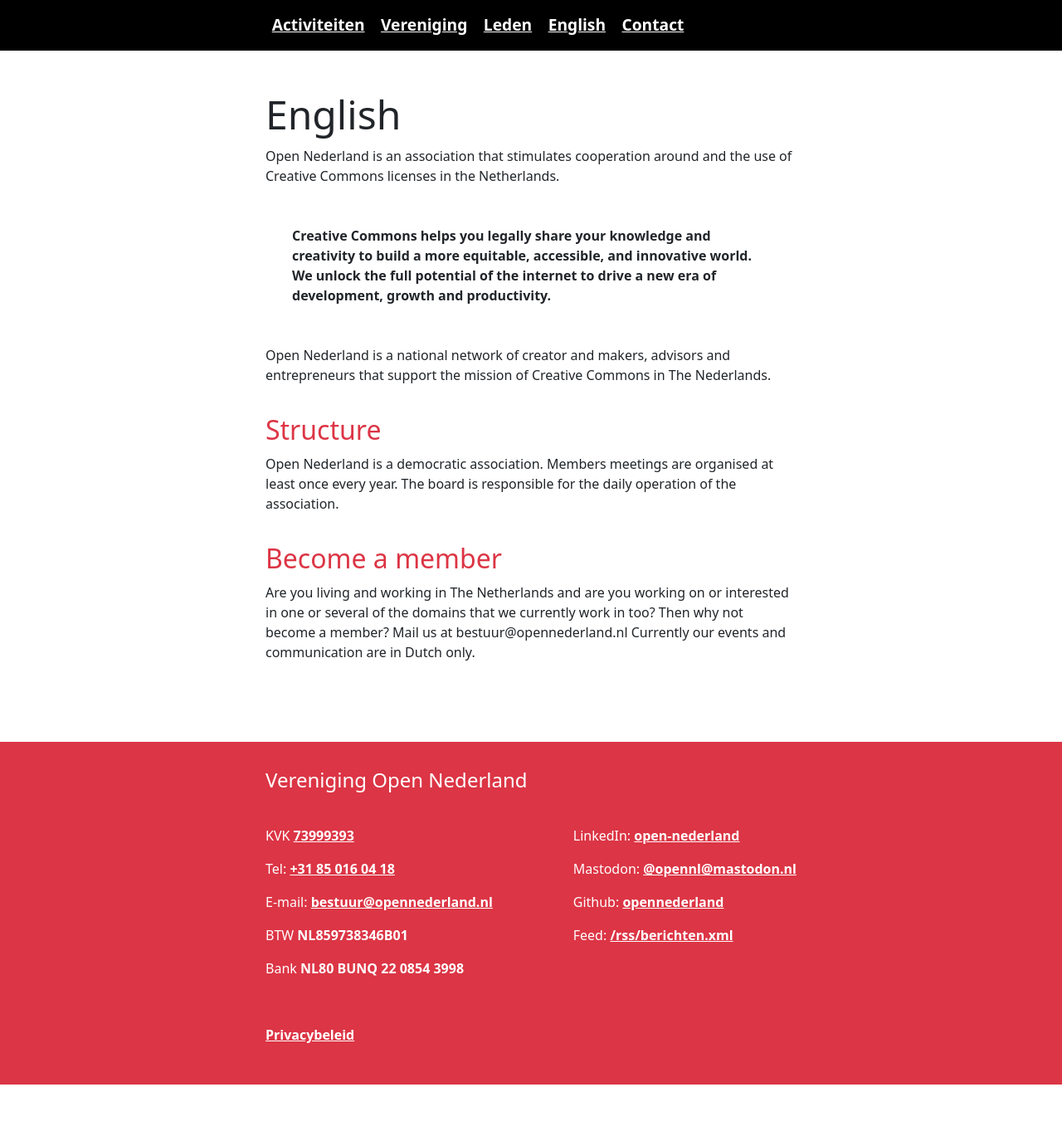
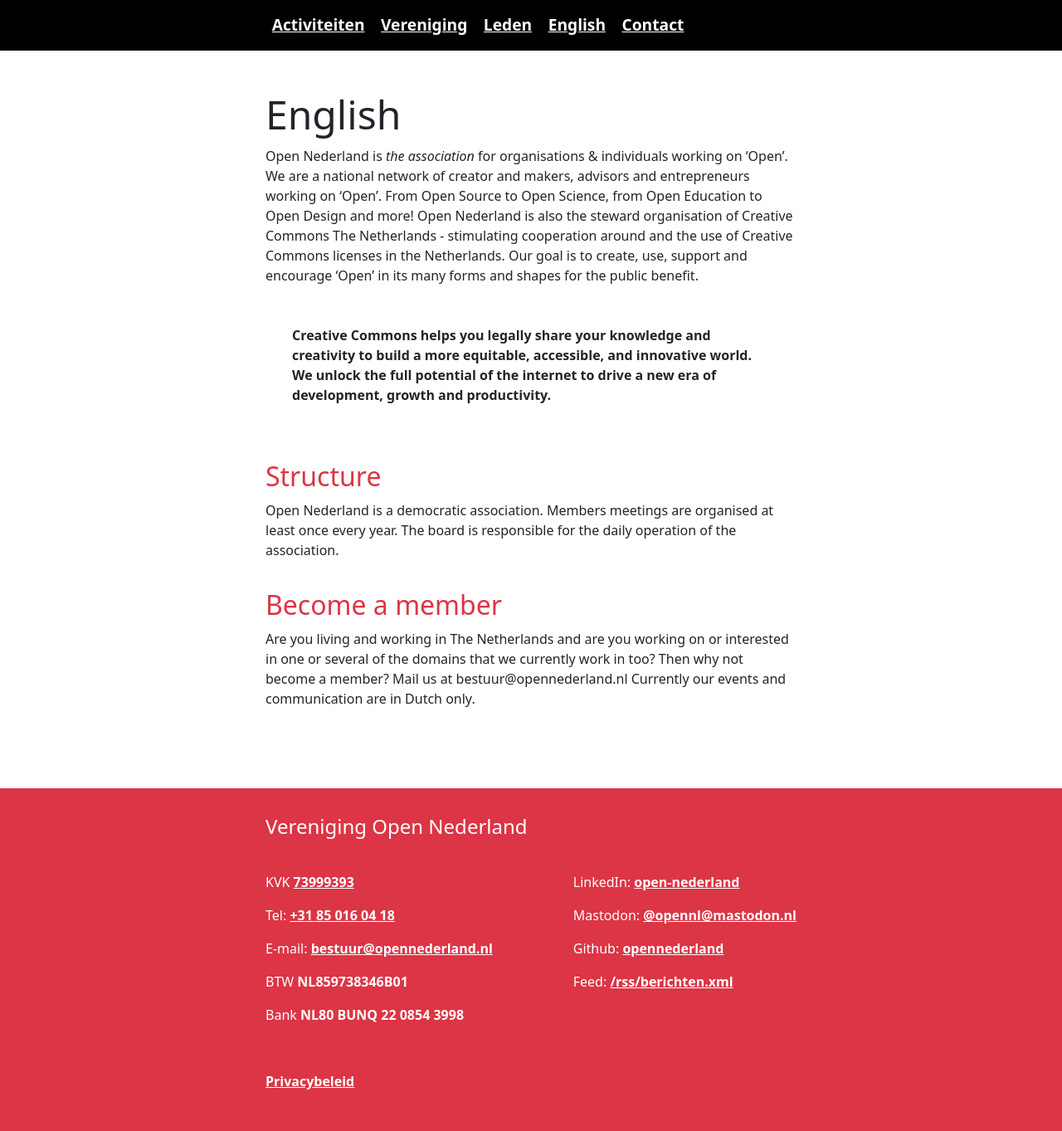
Before and after one commit to opennederland/www.opennederland.nl, a Jekyll site: the page built from pages/english.md, in a window 1280 px wide. Shown: the whole page at 83% size. Built offline with Jekyll 4.4.1, drawn with Linux system fonts in a browser that asks for light colours; before the commit the page ends 1307 px from its top, so only the background shows below that.

Commit message:
Update english.md

```diff
--- a/pages/english.md
+++ b/pages/english.md
@@ -4,11 +4,10 @@
 permalink: /english/
 order: 5
 ---
-Open Nederland is an association that stimulates cooperation around and the use of Creative Commons licenses in the Netherlands.
+Open Nederland is <em>the association</em> for organisations & individuals working on 'Open'. We are a national network of creator and makers, advisors and entrepreneurs working on 'Open'.
+From Open Source to Open Science, from Open Education to Open Design and more! Open Nederland is also the steward organisation of Creative Commons The Netherlands - stimulating cooperation around and the use of Creative Commons licenses in the Netherlands. Our goal is to create, use, support and encourage 'Open' in its many forms and shapes for the public benefit.
 
 <p style="padding: 2em; font-weight: 900">Creative Commons helps you legally share your knowledge and creativity to build a more equitable, accessible, and innovative world. We unlock the full potential of the internet to drive a new era of development, growth and productivity.</p>
-
-Open Nederland is a national network of creator and makers, advisors and entrepreneurs that support the mission of Creative Commons in The Nederlands.
 
 ### Structure
 
```
